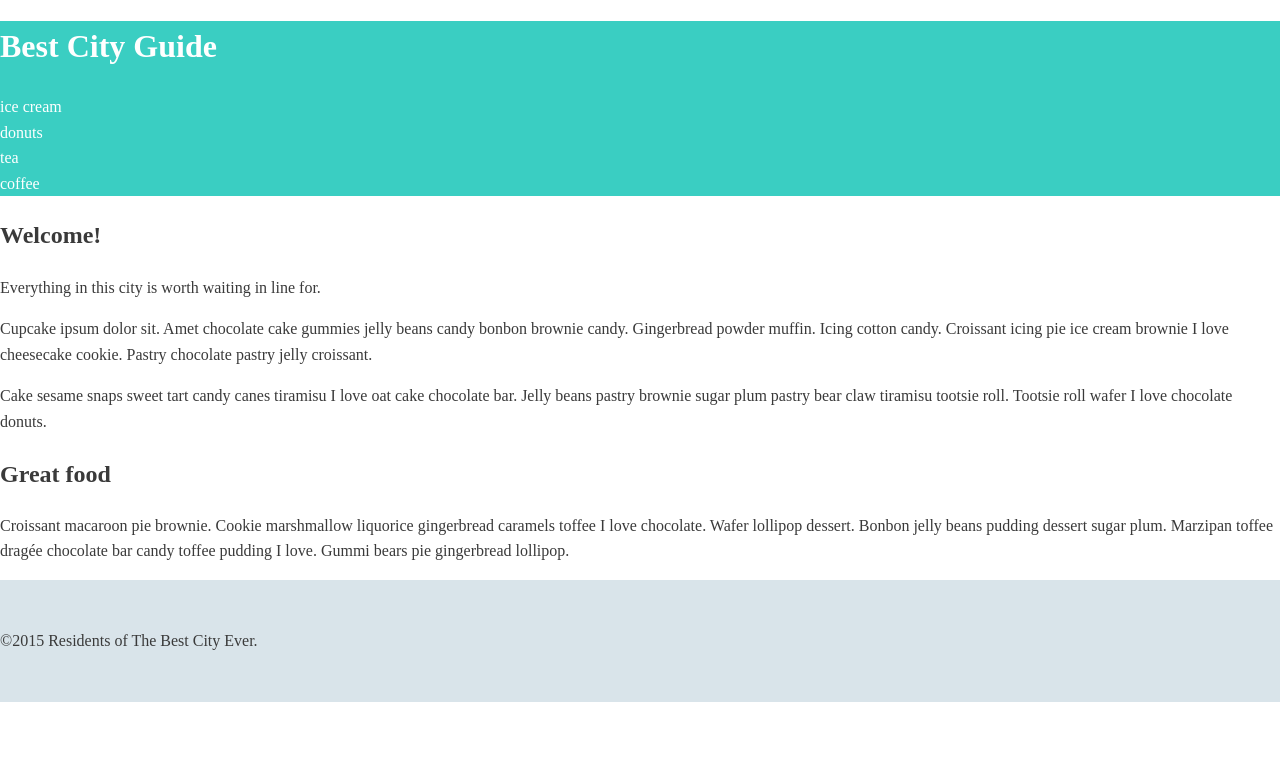
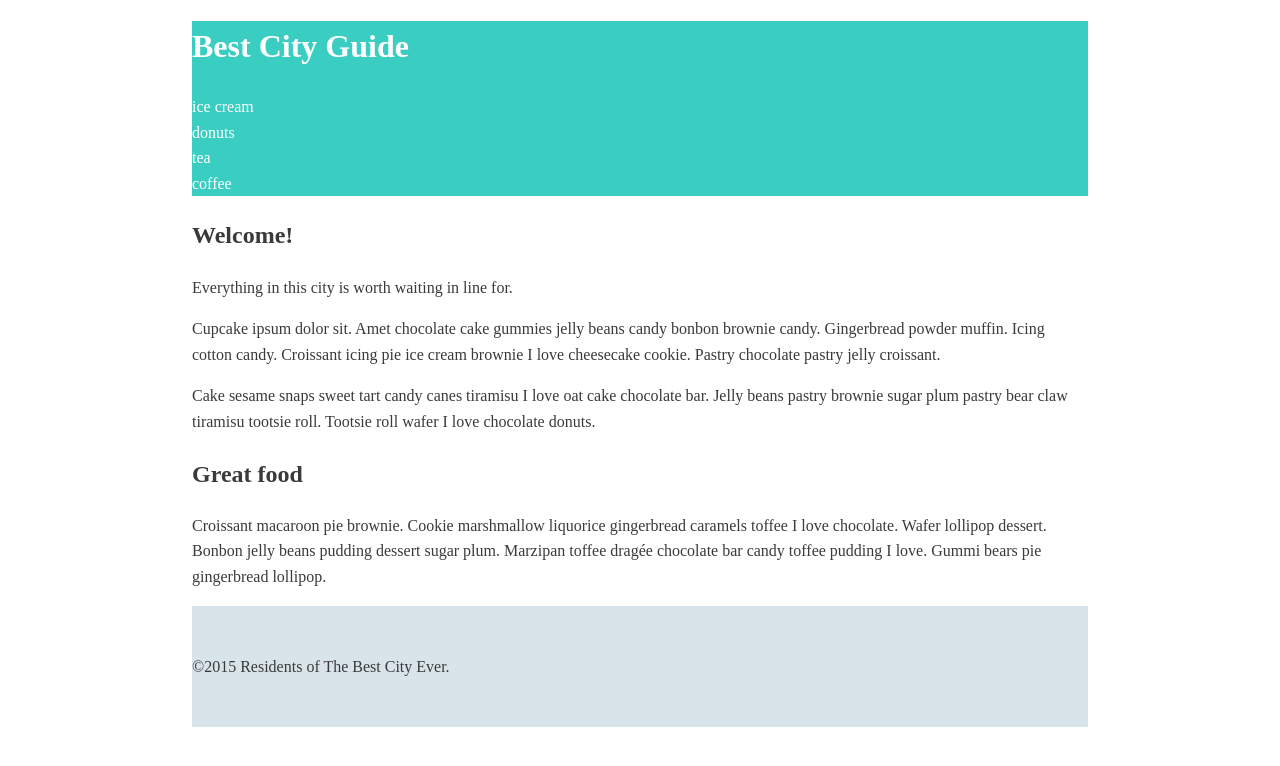
Before and after one commit to llogan382/practice-code, a PHP site: the page made by CSS Layout Techniques/index.html in a window 1280 px wide. Shown: the top 766 px of the page. Run offline with PHP 8.4, Linux system fonts and the light colour scheme.

Commit message:
Adds default margin for main content div

```diff
--- a/CSS Layout Techniques/css/style.css
+++ b/CSS Layout Techniques/css/style.css
@@ -4,7 +4,8 @@
 
 body {
 	line-height: 1.6;
-	color: #3a3a3a;
+    color: #3a3a3a;
+
 }
 
 a {
@@ -18,6 +19,11 @@ a {
 
 /* ---- Layout Containers ---- */
 
+.wrapper {
+    width: 70%;
+    margin: 0 auto;
+}
+
 .main-header {
 	background: #3acec2;
 }
```
